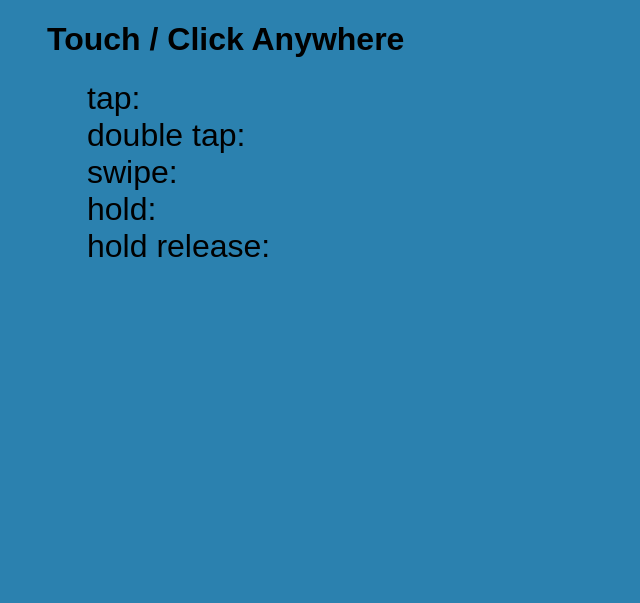
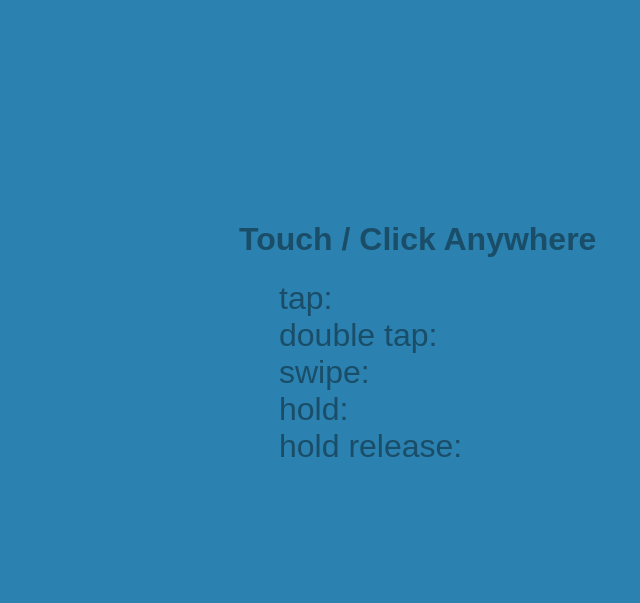
Before and after one commit to dpchamps/touchmejs, a website: page demo/index.html in a window 1280 px wide. Shown: the whole page, without its empty margins (81-721 px from the left). Drawn offline with Linux system fonts and the light colour scheme.

Commit message:
jazzed up demo page

```diff
--- a/demo/index.html
+++ b/demo/index.html
@@ -8,8 +8,10 @@
         html, body{
             margin: 0;
             padding: 0;
+            border: 0;
             background: #2b81af;
-
+            height: 100%;
+            width:100%;
             -webkit-touch-callout: none;
             -webkit-user-select: none;
             -khtml-user-select: none;
@@ -17,10 +19,23 @@
             -ms-user-select: none;
             user-select: none;
         }
-        .center{
-            width:80%;
-            min-width: 200px;
-            margin: 0 auto;
+        .absolute-center {
+            height: 50%; /* Set your own height: percents, ems, whatever! */
+            width: 50%; /* Set your own width: percents, ems, whatever! */
+            overflow: auto; /* Recommended in case content is larger than the container */
+            margin: auto; /* Center the item vertically & horizontally */
+            position: absolute; /* Break it out of the regular flow */
+            top: 0; left: 0; bottom: 0; right: 0; /* Set the bounds in which to center it, relative to its parent/container */
+        }
+        #screen{
+            -webkit-transition: all 150ms ease-out;
+            -moz-transition: all 150ms ease-out;
+            -ms-transition: all 150ms ease-out;
+            -o-transition: all 150ms ease-out;
+            transition: all 1s ease-out;
+        }
+        .fade{
+            opacity: .4;
         }
         ul li{
             list-style: none;
@@ -33,7 +48,7 @@
     </style>
   </head>
   <body>
-    <div class="center">
+    <div id="screen" class="absolute-center">
         <h1>Touch / Click Anywhere</h1>
 
         <ul>
@@ -80,13 +95,13 @@
 
             setHtml('tap', 'true');
             setTimeout(function(){
-                setHtml('tap', 'false');
+                setHtml('tap', '');
             }, 250);
         });
         document.addEventListener('dbltap', function(e){
             setHtml('dbltap', 'true');
             setTimeout(function(){
-                setHtml('dbltap', 'false');
+                setHtml('dbltap', '');
             }, 250);
         });
         document.addEventListener('swiperight', function(e){
@@ -115,7 +130,9 @@
                 setHtml('hold-release', '');
             }, 250);
         });
-
+        window.addEventListener('load', function(){
+            document.getElementById('screen').className += ' fade';
+        })
     </script>
   </body>
 </html>
--- a/src/main.js
+++ b/src/main.js
@@ -77,7 +77,6 @@ var touchme = function(args) {
                     continue;
                 }
             }
-            console.log("adding event: ", evtArr[i]);
             element.addEventListener(evtArr[i], callback, false);
         }
     };
```
